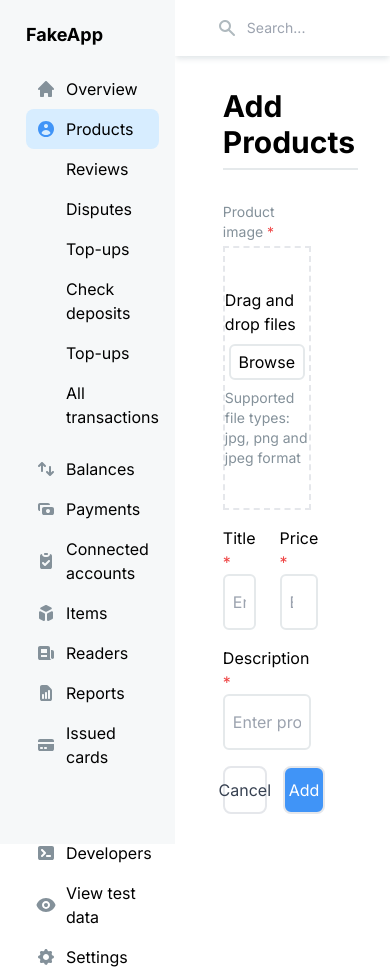
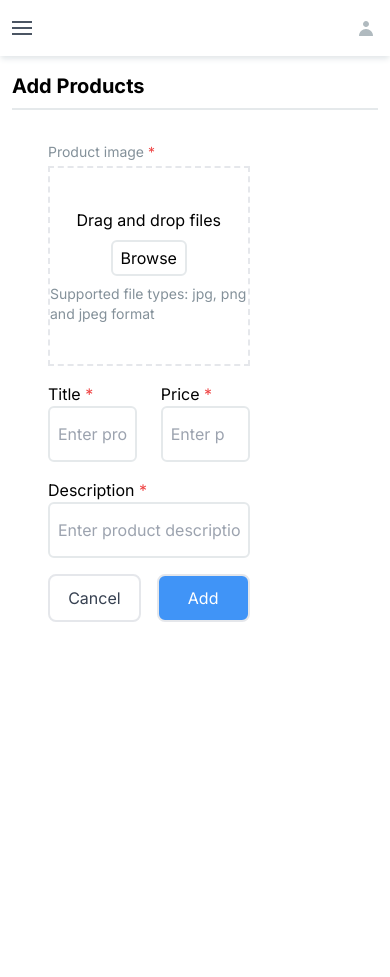
Before and after one commit to ganeshprasad-7edge/m5, a React (Vite) app: page /add in a window 390 px wide. After the commit the page ends 844 px from the top, so only its background shows below. Built offline with nearby package versions, Linux system fonts and the light colour scheme.

Commit message:
complted resposnsive

```diff
--- a/src/App.tsx
+++ b/src/App.tsx
@@ -2,16 +2,21 @@ import { BrowserRouter as Router } from 'react-router-dom'
 import SideBar from './components/sideBar'
 import AppRoutes from './routes/route'
 import { ToastProvider } from './context/ToastContext'
+import { SidebarProvider } from './context/SidebarContext'
 import './App.css'
 
 function App() {
   return (
     <Router>
       <ToastProvider>
-        <div className="flex h-screen">
-          <SideBar />
-          <AppRoutes />
-        </div>
+        <SidebarProvider>
+          <div className="flex flex-col md:flex-row min-h-screen">
+            <SideBar />
+            <div className="flex-1 overflow-y-auto lg:ml-[240px] xl:ml-[280px]">
+              <AppRoutes />
+            </div>
+          </div>
+        </SidebarProvider>
       </ToastProvider>
     </Router>
   )
--- /dev/null
+++ b/src/components/ProductCard.tsx
@@ -0,0 +1,61 @@
+import React from 'react';
+import { Link } from 'react-router-dom';
+import deleteIcon from '/delete.svg';
+import editIcon from '/edit.svg';
+
+interface ProductCardProps {
+  product: {
+    id: number;
+    title: string;
+    price: number;
+    description: string;
+    category: {
+      image: string;
+    };
+  };
+  onDeleteClick: (product: any) => void;
+  isSelected: boolean;
+  onSelectChange: (id: number, isChecked: boolean) => void;
+}
+
+export default function ProductCard({ product, onDeleteClick, isSelected, onSelectChange }: ProductCardProps) {
+  return (
+    <div className="border rounded-lg p-4 mb-4 shadow-sm">
+      <div className="flex items-center justify-between mb-3">
+        <div className="flex items-center">
+          <input
+            type="checkbox"
+            className="mr-3 cursor-pointer"
+            checked={isSelected}
+            onChange={(e) => onSelectChange(product.id, e.target.checked)}
+          />
+          <img
+            src={product.category.image}
+            alt=""
+            className="w-12 h-12 object-cover rounded-lg mr-3"
+          />
+          <h3 className="font-medium">{product.title}</h3>
+        </div>
+      </div>
+
+      <p className="text-sm text-gray-600 mb-3 line-clamp-2">
+        {product.description}
+      </p>
+
+      <div className="flex justify-between items-center">
+        <span className="font-medium">$ {product.price}</span>
+        <div className="flex space-x-4">
+          <img
+            src={deleteIcon}
+            alt="Delete"
+            className="cursor-pointer"
+            onClick={() => onDeleteClick(product)}
+          />
+          <Link to={`/update/${product.id}`}>
+            <img src={editIcon} alt="Edit" />
+          </Link>
+        </div>
+      </div>
+    </div>
+  );
+}
--- a/src/components/header.tsx
+++ b/src/components/header.tsx
@@ -9,26 +9,26 @@ export default function Header() {
     const isAddRoute = location.pathname === '/add';
 
     return (
-        <div className="pl-12 pr-8 pt-8 pb-2">
+        <div className="px-3 xs:px-4 sm:px-8 lg:pl-12 lg:pr-8 pt-4 xs:pt-6 sm:pt-8 pb-2">
             <div className="border-b-2 border-[#E5E9EB] flex justify-between items-center">
-                <h1 className="text-3xl font-bold mb-2">{isMainRoute ? 'Products' : isAddRoute ? 'Add Products' : 'Update Products'}</h1>
+                <h1 className="text-xl sm:text-2xl lg:text-3xl font-bold mb-2">{isMainRoute ? 'Products' : isAddRoute ? 'Add Products' : 'Update Products'}</h1>
                 {isMainRoute && (
-                    <div className="flex">
-                        <button className="flex border-2 m-2 p-1 rounded-lg">
+                    <div className="flex flex-wrap gap-1 xs:gap-2">
+                        <button className="flex border-2 m-1 xs:m-2 p-1 rounded-lg">
                             <img src={filterIcon} alt="" className="mr-1 ml-1"/>
                             <div className="relative pr-2">
                                 <div className="absolute rounded-full w-4 h-4 bg-[#F76659] text-white text-xs flex items-center justify-center top-[-8px] right-[-8px]">1</div>
-                                Filter
+                                <span className="hidden xs:inline">Filter</span>
                             </div>
                         </button>
-                        <button className="flex border-2 m-2 py-1 pr-3 rounded-lg">
+                        <button className="flex border-2 m-1 xs:m-2 py-1 pr-2 xs:pr-3 rounded-lg">
                             <img src={exportIcon} alt="" className="mx-1" />
-                            Export
+                            <span className="hidden xs:inline">Export</span>
                         </button>
                         <Link to="/add">
-                            <button className="flex m-2 py-1 pr-3 rounded-lg bg-[#4094F7] text-white border-2 text-md">
+                            <button className="flex justify-center items-center m-1 xs:m-2 py-1 pr-2 xs:pr-3 rounded-lg bg-[#4094F7] text-white border-2 text-sm xs:text-md">
                                 <img src={addIcon} alt="" className="mx-1" />
-                                Add Product
+                                <span className="hidden xs:inline">Add Product</span>
                             </button>
                         </Link>
                     </div>
--- a/src/components/sideBar.tsx
+++ b/src/components/sideBar.tsx
@@ -1,4 +1,5 @@
 // SideBar.tsx
+import { useSidebar } from '../context/SidebarContext';
 import overviewIcon from '/overview.svg';
 import productsIcon from '/products.svg';
 import balancesIcon from '/balances.svg';
@@ -13,14 +14,31 @@ import viewTestDataIcon from '/view_test_data.svg';
 import settingsIcon from '/settings.svg';
 
 export default function SideBar() {
+    const { isOpen, toggleSidebar } = useSidebar();
     return (
-        <div className="h-full flex flex-col bg-[#F6F8F9] pr-4 lg:w-[280px] md:w-[240px]">
-            <div className='pl-[26px] pt-[21px]'>
+        <>
+            {/* Overlay */}
+            {isOpen && (
+                <div
+                    className="fixed inset-0 bg-black bg-opacity-50 z-20 lg:hidden"
+                    onClick={toggleSidebar}
+                ></div>
+            )}
+
+            {/* Sidebar */}
+            <div className={`h-screen flex flex-col bg-[#F6F8F9] pr-4 xl:w-[280px] lg:w-[240px] fixed z-30 transition-all duration-300 ${isOpen ? 'left-0' : '-left-full lg:left-0'} shadow-lg`}>
+            <div className='pl-[26px] pt-[21px] flex justify-between items-center'>
                 <h1 className='text-[18px] font-bold'>FakeApp</h1>
+                <button
+                    className="lg:hidden mr-4 text-2xl"
+                    onClick={toggleSidebar}
+                >
+                    &times;
+                </button>
             </div>
 
             {/* First set of items */}
-            <nav className='flex flex-col flex-1 pl-[26px] pt-[21px]'>
+            <nav className='flex flex-col flex-1 pl-[26px] pt-[21px] overflow-y-auto'>
                 <ul className='flex flex-col h-full'>
                     <li className='flex py-2'>
                         <img src={overviewIcon} alt="Overview" className='px-2' />
@@ -82,5 +100,6 @@ export default function SideBar() {
                 </ul>
             </nav>
         </div>
+        </>
     )
 }
--- a/src/components/topbar.tsx
+++ b/src/components/topbar.tsx
@@ -3,18 +3,31 @@ import feedbackIcon from '/feedback.svg';
 import notificationIcon from '/notification.svg';
 import helpIcon from '/help.svg';
 import userIcon from '/user.svg';
+import { useSidebar } from '../context/SidebarContext';
 
 export default function TopBar() {
+    const { toggleSidebar } = useSidebar();
     return (
-        <div className="flex shadow-md shadow-[#E5E9EB] h-14 px-10 py-4 justify-between">
-            <div className="flex">
-                <img src={searchIcon} alt="" className="w-6 mr-2" />
-                <input className="text-sm text-gray-500 broder-none" placeholder="Search..."/>
+        <div className="flex shadow-md shadow-[#E5E9EB] h-14 px-3 xs:px-4 sm:px-6 lg:px-10 py-2 xs:py-4 justify-between items-center">
+            <div className="flex items-center">
+                <button
+                    className="lg:hidden mr-3 flex flex-col justify-center items-center space-y-1"
+                    onClick={toggleSidebar}
+                    aria-label="Toggle menu"
+                >
+                    <span className="block w-5 h-0.5 bg-gray-600"></span>
+                    <span className="block w-5 h-0.5 bg-gray-600"></span>
+                    <span className="block w-5 h-0.5 bg-gray-600"></span>
+                </button>
+                <div className="hidden xs:flex">
+                    <img src={searchIcon} alt="" className="w-5 xs:w-6 mr-1 xs:mr-2" />
+                    <input className="text-xs xs:text-sm text-gray-500 border-none w-24 xs:w-auto" placeholder="Search..."/>
+                </div>
             </div>
             <div className="flex">
-                <img src={feedbackIcon} alt="Feedback" className="mr-5"/>
-                <img src={notificationIcon} alt="Notification"/>
-                <img src={helpIcon} alt="Help" className="ml-1.5"/>
+                <img src={feedbackIcon} alt="Feedback" className="hidden sm:block mr-5"/>
+                <img src={notificationIcon} alt="Notification" className="hidden sm:block"/>
+                <img src={helpIcon} alt="Help" className="hidden sm:block ml-1.5"/>
                 <img src={userIcon} alt="User" className="ml-1.5"/>
             </div>
         </div>
--- /dev/null
+++ b/src/context/SidebarContext.tsx
@@ -0,0 +1,30 @@
+import React, { createContext, useState, useContext, ReactNode } from 'react';
+
+interface SidebarContextType {
+  isOpen: boolean;
+  toggleSidebar: () => void;
+}
+
+const SidebarContext = createContext<SidebarContextType | undefined>(undefined);
+
+export function SidebarProvider({ children }: { children: ReactNode }) {
+  const [isOpen, setIsOpen] = useState(false);
+
+  const toggleSidebar = () => {
+    setIsOpen(prev => !prev);
+  };
+
+  return (
+    <SidebarContext.Provider value={{ isOpen, toggleSidebar }}>
+      {children}
+    </SidebarContext.Provider>
+  );
+}
+
+export function useSidebar() {
+  const context = useContext(SidebarContext);
+  if (context === undefined) {
+    throw new Error('useSidebar must be used within a SidebarProvider');
+  }
+  return context;
+}
--- a/tailwind.config.js
+++ b/tailwind.config.js
@@ -5,6 +5,14 @@ export default {
     "./src/**/*.{js,ts,jsx,tsx}",
   ],
   theme: {
+    screens: {
+      'xs': '480px',
+      'sm': '640px',
+      'md': '768px',
+      'lg': '1024px',
+      'xl': '1280px',
+      '2xl': '1536px',
+    },
     fontFamily: {
       sans: ['Inter', 'sans-serif'],
     },
```
Also changed, not shown: src/components/productList.tsx (+29 -12 lines).
